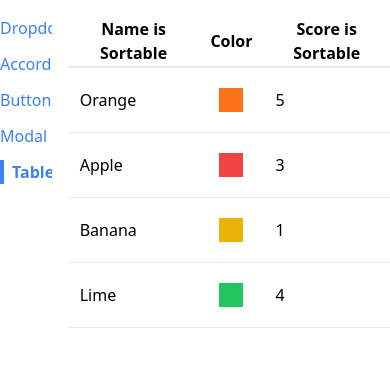
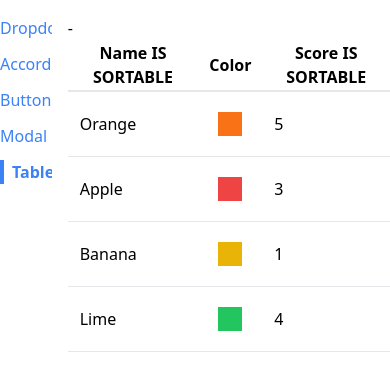
Before and after one commit to Pawelv9/comps, a React (Create React App) app: page /table in a window 390 px wide. Shown: the top 370 px of the page. Built offline with nearby package versions, Linux system fonts and the light colour scheme.

Commit message:
updated SortableTable, added sort state

```diff
--- a/src/components/SortableTable.js
+++ b/src/components/SortableTable.js
@@ -1,11 +1,23 @@
-import Table from "./Table";
+import { useState } from 'react';
+import Table from './Table';
 
 function SortableTable(props) {
+    const [sortOrder, setSortOrder] = useState(null);
+    const [sortBy, setSortBy] = useState(null);
     const { config } = props;
 
     const handleClick = (label) => {
-        console.log(label);
-    }
+        if (sortOrder === null) {
+            setSortOrder('asc');
+            setSortBy(label);
+        } else if (sortOrder === 'asc') {
+            setSortOrder('desc');
+            setSortBy(label);
+        } else if (sortOrder === 'desc') {
+            setSortOrder(null);
+            setSortBy(null);
+        }
+    };
 
     const updatedConfig = config.map((column) => {
         if (!column.sortValue) {
@@ -14,12 +26,19 @@
 
         return {
             ...column,
-            header: () => <th onClick={() => handleClick(column.label)}>{column.label} is Sortable</th>
-        }
-    })
+            header: () => (
+                <th onClick={() => handleClick(column.label)}>
+                    {column.label} IS SORTABLE
+                </th>
+            ),
+        };
+    });
 
     return (
-        <Table {...props} config={updatedConfig} />
+        <div>
+            {sortOrder} - {sortBy}
+            <Table {...props} config={updatedConfig} />
+        </div>
     );
 }
 
```
